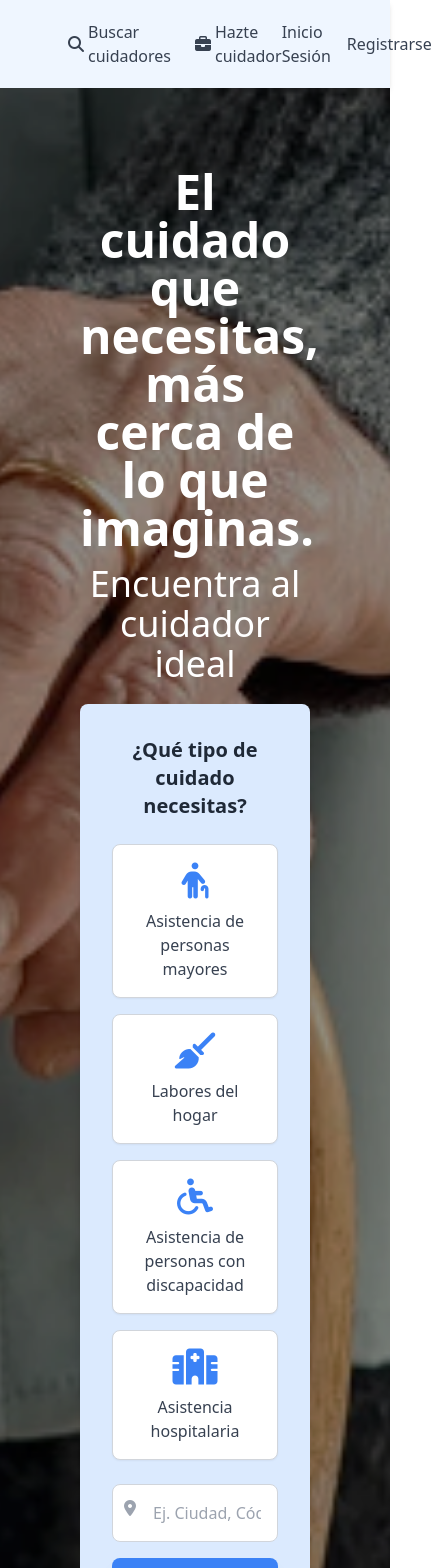
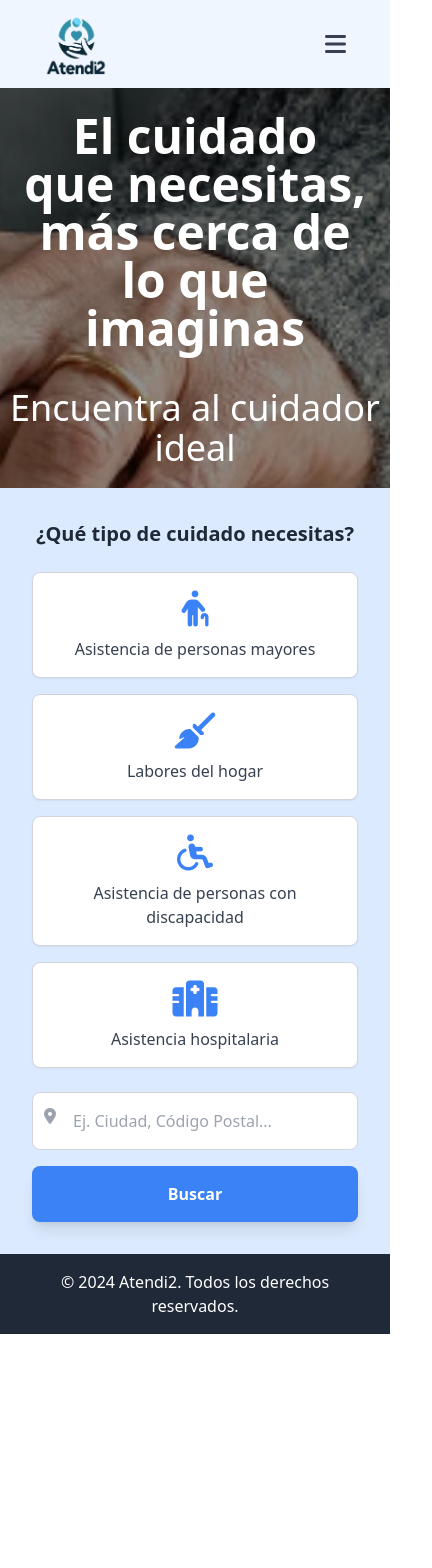
Before and after one commit to DivuxDev/frontend-EDC, a Vue app in the folder edc/: page / in a window 390 px wide. Shown: the top 1568 px of the page, 432 px wide, since content can reach past the window. After the commit the page ends 1334 px from the top, so only its background shows below. Built offline with nearby package versions, Linux system fonts and the light colour scheme.

Commit message:
Mejoras media queries en header y vista de index

```diff
--- a/edc/src/components/partials/Header.vue
+++ b/edc/src/components/partials/Header.vue
@@ -1,15 +1,14 @@
 <template>
   <header class="bg-blue-50 py-3 px-6 shadow-md">
     <div class="mx-5 flex justify-between items-center">
-
-      <!-- Izquierda: Logo + Opciones principales -->
+      <!-- Izquierda: Logo + Opciones principales (en tamaños grandes y medianos) -->
       <div class="flex items-center space-x-6">
         <!-- Logo -->
         <div class="flex items-center space-x-2">
           <img src="/logo.png" alt="Logo" class="h-16 w-16" />
         </div>
-        <!-- Opciones principales -->
-        <nav class="flex items-center space-x-6 text-gray-700">
+        <!-- Opciones principales (Solo visible en tamaños medianos y grandes) -->
+        <nav class="hidden md:flex items-center space-x-6 text-gray-700">
           <div class="flex items-center space-x-1 cursor-pointer">
             <i class="fas fa-search"></i>
             <span>Buscar cuidadores</span>
@@ -21,20 +20,49 @@
         </nav>
       </div>
 
-      <!-- Derecha: Opciones secundarias -->
-      <div class="flex items-center space-x-4 text-gray-700">
+      <!-- Derecha: Opciones secundarias o botón hamburguesa -->
+      <div class="flex items-center space-x-4">
+        <!-- Botón hamburguesa para tamaños pequeños -->
+        <button @click="toggleMenu" class="md:hidden text-gray-700">
+          <i class="fas fa-bars text-2xl"></i>
+        </button>
+        <!-- Opciones secundarias (Solo visible en tamaños medianos y grandes) -->
+        <div class="hidden md:flex items-center space-x-4 text-gray-700">
+          <a href="#">Inicio Sesión</a>
+          <a href="#">Registrarse</a>
+        </div>
+      </div>
+    </div>
+
+    <!-- Menú desplegable para tamaños pequeños -->
+    <div v-if="isMenuOpen" class="md:hidden mt-3 bg-white shadow-md rounded-lg">
+      <nav class="flex flex-col items-start space-y-3 p-4 text-gray-700">
+        <div class="flex items-center space-x-1 cursor-pointer">
+          <i class="fas fa-search"></i>
+          <span>Buscar cuidadores</span>
+        </div>
+        <div class="flex items-center space-x-1 cursor-pointer">
+          <i class="fas fa-briefcase"></i>
+          <span>Hazte cuidador</span>
+        </div>
         <a href="#">Inicio Sesión</a>
         <a href="#">Registrarse</a>
-      </div>
-
+      </nav>
     </div>
   </header>
 </template>
 
 <script setup>
 import { ref } from "vue";
+
+// Estado para controlar la visibilidad del menú desplegable
+const isMenuOpen = ref(false);
+
+// Función para alternar el menú
+const toggleMenu = () => {
+  isMenuOpen.value = !isMenuOpen.value;
+};
 </script>
 
 <style scoped>
-
 </style>
--- a/edc/src/views/Index.vue
+++ b/edc/src/views/Index.vue
@@ -1,12 +1,12 @@
 <template>
   <div>
 
-    <div class="bg-[url('/buscador.png')] bg-no-repeat bg-center bg-cover p-20">
+    <div class="bg-[url('/buscador.png')] bg-no-repeat bg-center bg-cover md:p-20">
 
-      <h1 class="text-center text-5xl text-white font-bold">El cuidado que necesitas, más cerca de lo que imaginas.</h1>
+      <h1 class="text-center text-5xl text-white font-bold md:p-0 p-6">El cuidado que necesitas, más cerca de lo que imaginas</h1>
       <h2 class="text-center mt-3 text-4xl text-white">Encuentra al cuidador ideal</h2>
 
-      <div class="bg-blue-100 p-8 rounded-lg shadow-lg max-w-5xl mx-auto mt-5">
+      <div class="bg-blue-100 p-8 md:rounded-lg shadow-lg max-w-5xl mx-auto mt-5">
         <!-- Título -->
         <p class="text-gray-800 text-xl font-bold mb-6 text-center">
           ¿Qué tipo de cuidado necesitas?
@@ -48,8 +48,6 @@
   </div>
 </template>
 
-<style></style>
-
 <script setup>
 
 const services = [
```
